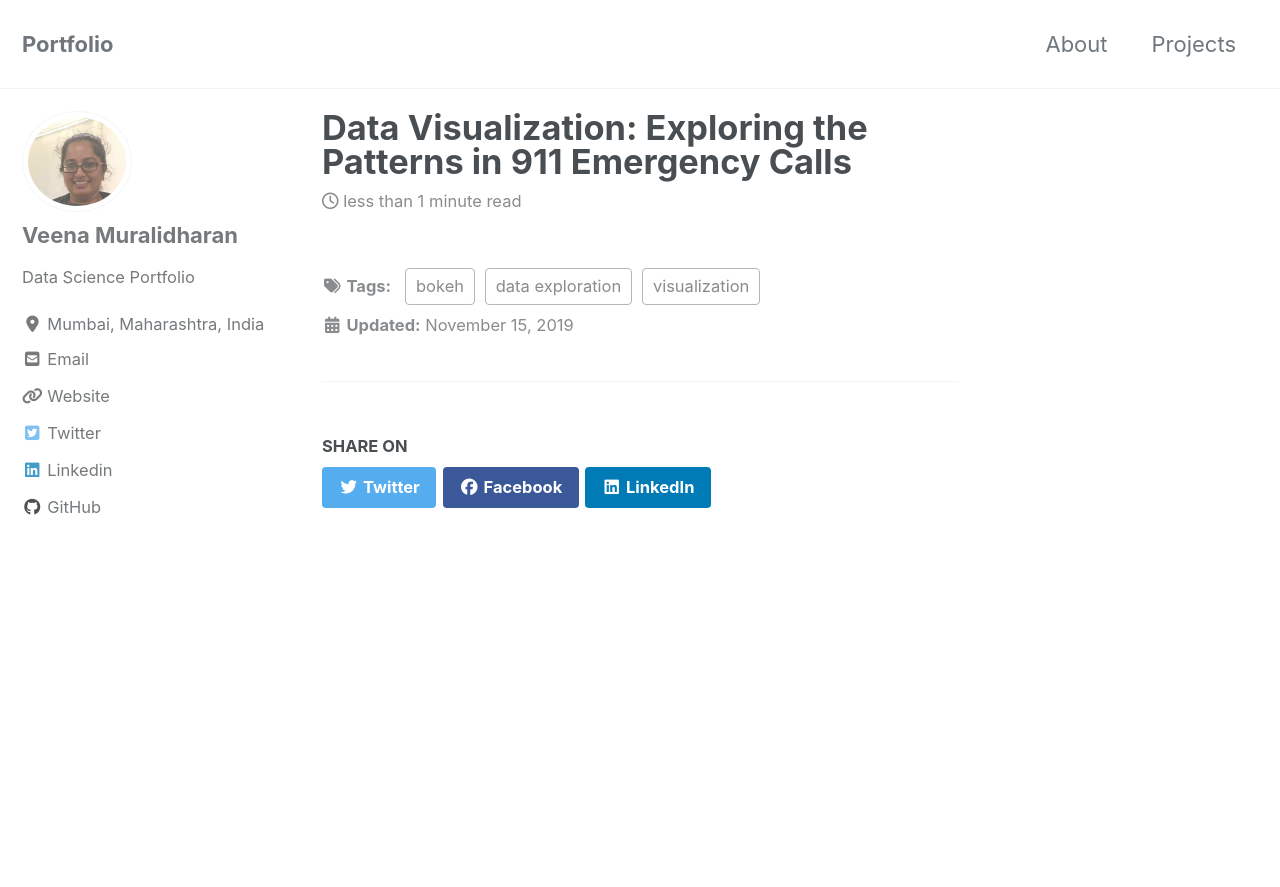
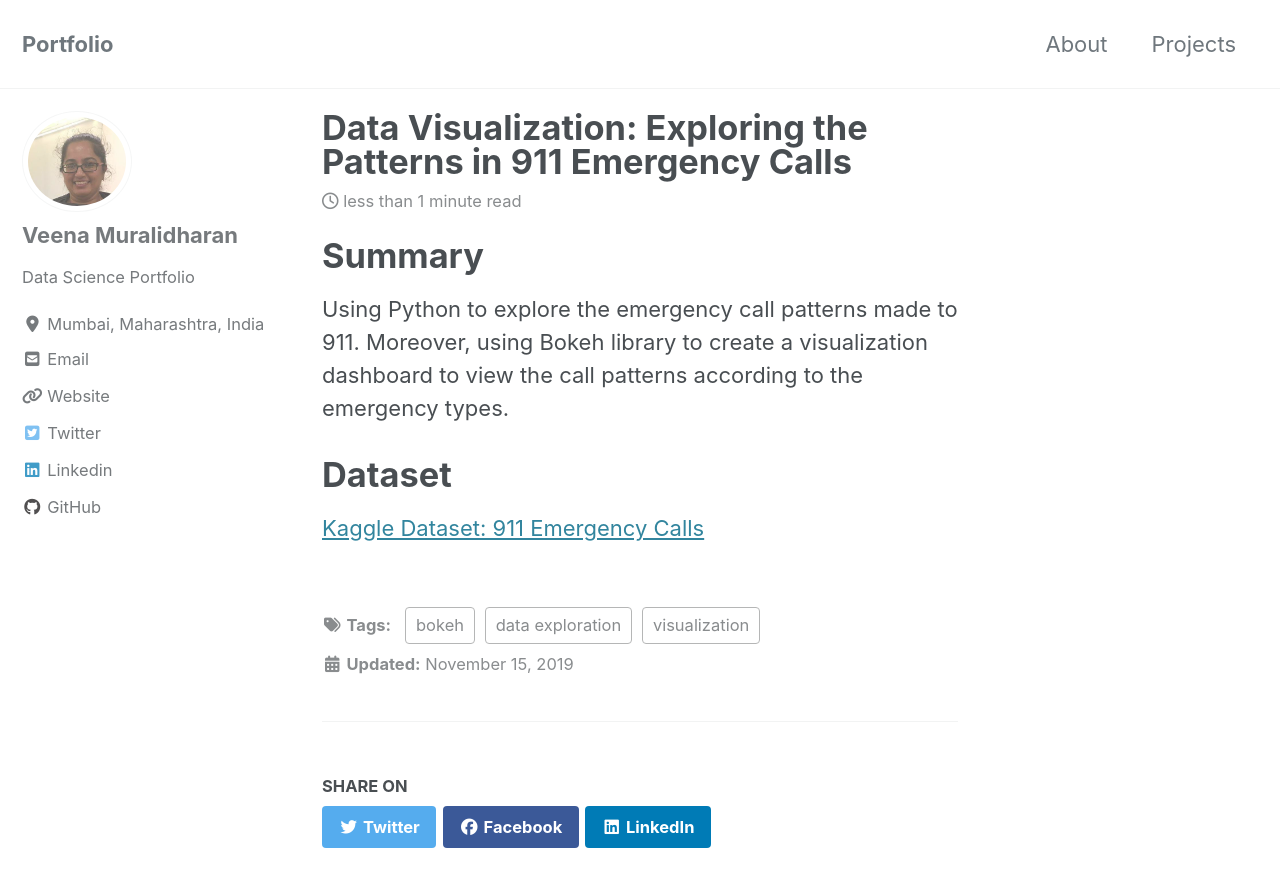
Before and after one commit to veena1486/veena1486.github.io, a Jekyll site: the page built from _posts/2019-11-15-911dataviz.md, in a window 1280 px wide and 900 px high. Shown: the top 887 px of the window. Built offline with Jekyll 4.4.1, drawn with Linux system fonts in a browser that asks for light colours; cached includes are drawn as plain includes; nearby versions of some CDN libraries.

Commit message:
Update 2019-11-15-911dataviz.md

```diff
--- a/_posts/2019-11-15-911dataviz.md
+++ b/_posts/2019-11-15-911dataviz.md
@@ -4,3 +4,9 @@ date: 2019-11-15
 tags: [data exploration, visualization, bokeh]
 excerpt: "Data Exploration and Visualization"
 ---
+
+# **Summary**
+Using Python to explore the emergency call patterns made to 911. Moreover, using Bokeh library to create a visualization dashboard to view the call patterns according to the emergency types.
+
+# **Dataset**
+[Kaggle Dataset: 911 Emergency Calls](https://www.kaggle.com/mchirico/montcoalert)
```
